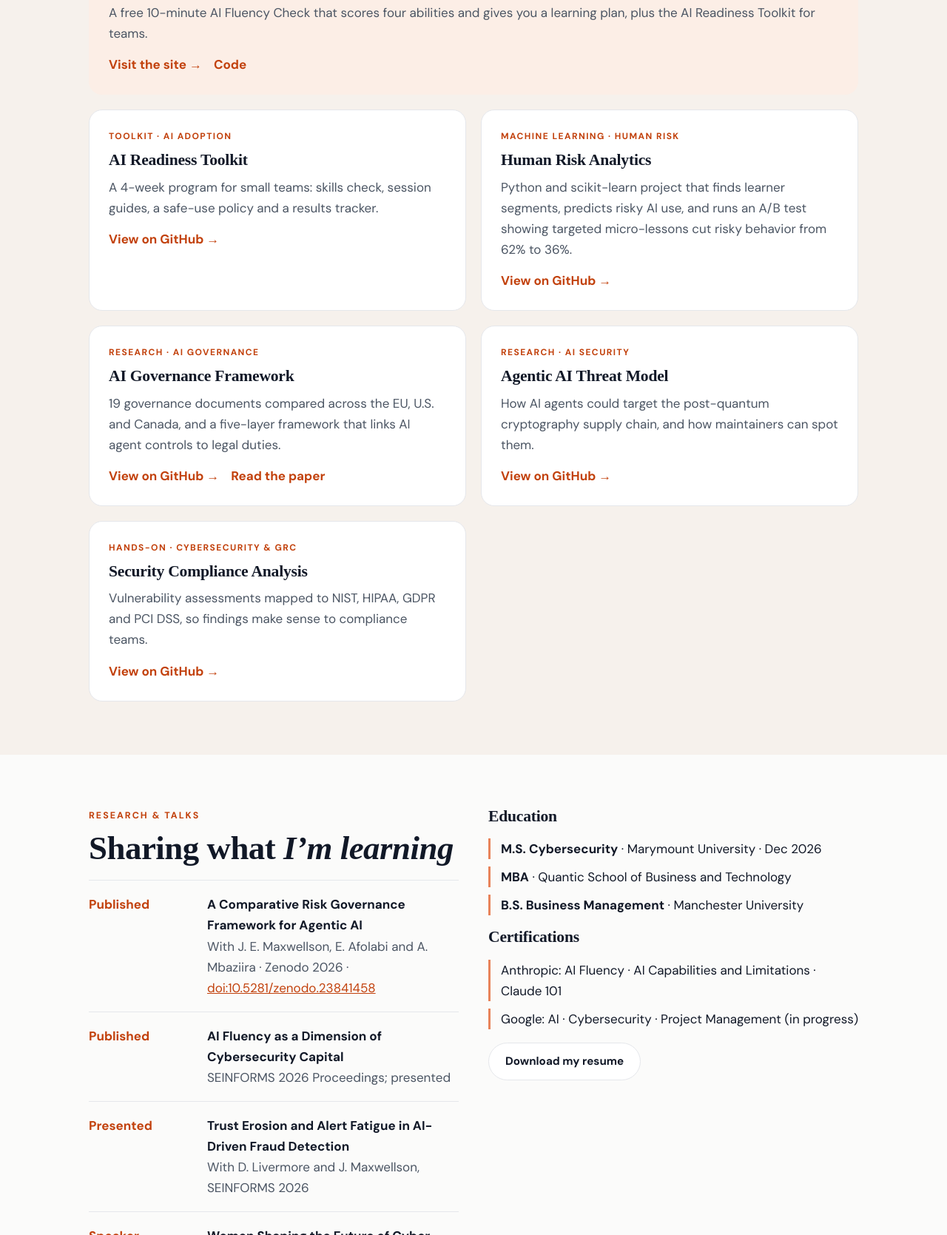
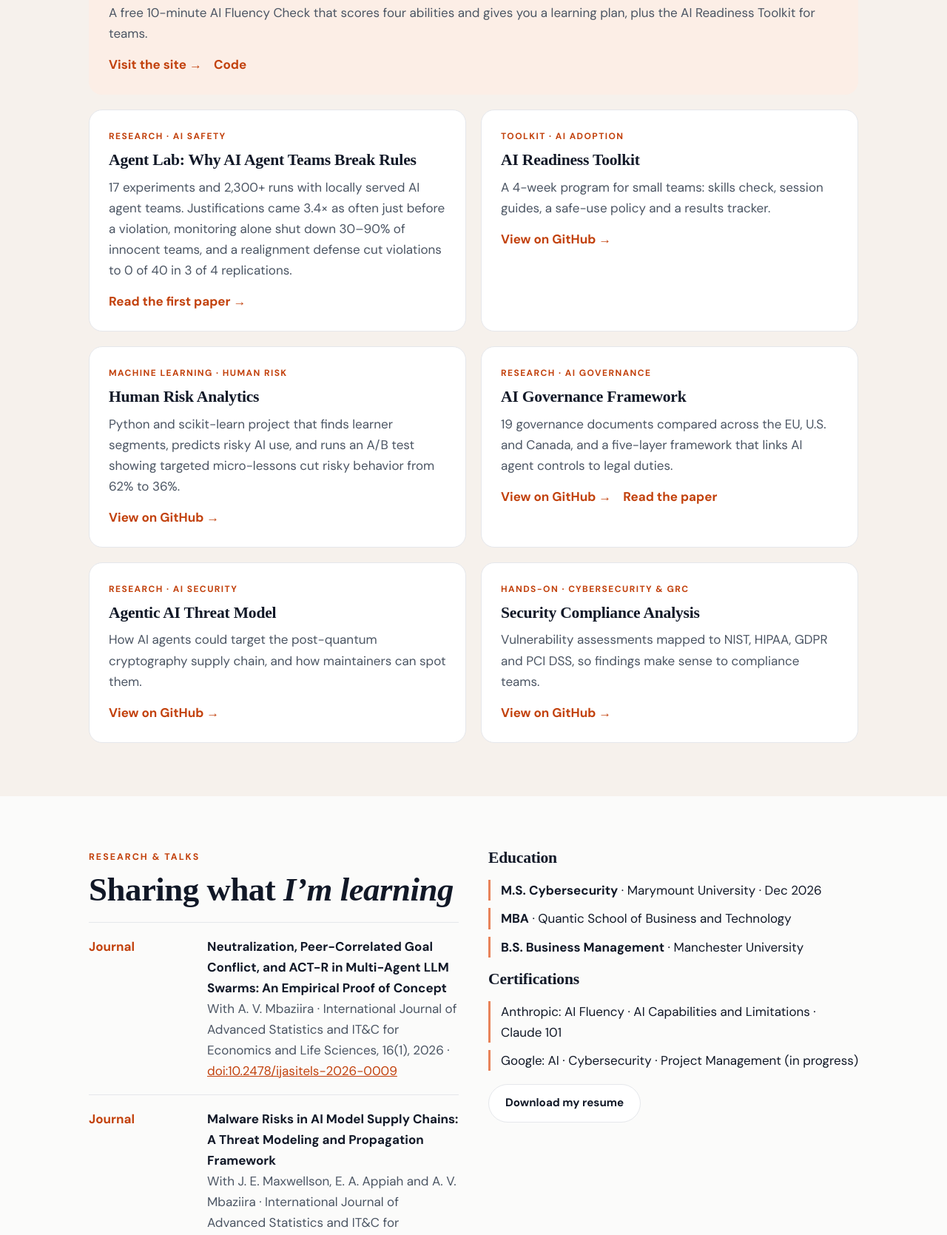
Before and after one commit to Nuhamin-bit/Nuhamin-bit.github.io, a plain HTML site: page index.html in a window 1280 px wide. Shown: the part 2318-3987 px from the top of the page at 74% size. Drawn offline with Linux system fonts and the light colour scheme.

Commit message:
Revise AI research topics and project descriptions
Updated research focus and added new project details.

```diff
--- a/index.html
+++ b/index.html
@@ -120,7 +120,7 @@ details p{margin-top:10px;color:var(--muted)}
         <p class="eyebrow">A little about me</p>
         <h2 id="about-h" style="margin:10px 0 20px">My path is <em>my asset</em></h2>
         <p>I didn’t take a straight line into AI, and I’m glad. Training teams across four countries taught me how people learn. Managing operations risk taught me how decisions go wrong. Working on development programs at the Embassy of France, including programs on online gender-based violence, showed me how technology can hurt the people with the least power.</p>
-        <p>Now I bring all of that to AI. I’m finishing my master’s in cybersecurity, I research AI fluency and governance, and I translate between technical teams and leadership, in English, French or Amharic.</p>
+        <p>Now I bring all of that to AI. I’m finishing my master’s in cybersecurity, I research AI safety, AI fluency and governance, and I translate between technical teams and leadership, in English, French or Amharic.</p>
         <div class="places" aria-label="Places that shaped me"><span>Addis Ababa</span><span>North Manchester, Indiana</span><span>Arlington, Virginia</span><span>Teams in Tanzania, India and Singapore</span></div>
       </div>
       <div style="display:grid;gap:18px">
@@ -128,7 +128,7 @@ details p{margin-top:10px;color:var(--muted)}
           <p class="eyebrow">Right now</p>
           <ul>
             <li>Finishing my M.S. in Cybersecurity at Marymount University</li>
-            <li>Researching how AI agents can be misused, and how to govern them</li>
+            <li>Researching why teams of AI agents break rules, and what brings them back in line</li>
             <li>Growing the AI Fluency Lab, my free tools for safer AI use</li>
             <li>Looking for my next role in AI governance, risk or enablement</li>
           </ul>
@@ -153,6 +153,12 @@ details p{margin-top:10px;color:var(--muted)}
         <h3>AI Fluency Lab</h3>
         <p class="muted">A free 10-minute AI Fluency Check that scores four abilities and gives you a learning plan, plus the AI Readiness Toolkit for teams.</p>
         <div class="links"><a href="https://nuhamin-bit.github.io/ai-fluency-lab/">Visit the site →</a><a href="https://github.com/Nuhamin-bit/ai-fluency-lab">Code</a></div>
+      </article>
+      <article class="project">
+        <p class="kind">Research · AI safety</p>
+        <h3>Agent Lab: Why AI Agent Teams Break Rules</h3>
+        <p class="muted">17 experiments and 2,300+ runs with locally served AI agent teams. Justifications came 3.4× as often just before a violation, monitoring alone shut down 30–90% of innocent teams, and a realignment defense cut violations to 0 of 40 in 3 of 4 replications.</p>
+        <div class="links"><a href="https://doi.org/10.2478/ijasitels-2026-0009">Read the first paper →</a></div>
       </article>
       <article class="project">
         <p class="kind">Toolkit · AI adoption</p>
@@ -194,9 +200,13 @@ details p{margin-top:10px;color:var(--muted)}
       <div style="display:grid;gap:18px;align-content:start">
         <div class="head"><p class="eyebrow">Research &amp; talks</p><h2 id="res-h">Sharing what <em>I’m learning</em></h2></div>
         <div class="list">
+          <div class="item"><span class="when">Journal</span><div><b>Neutralization, Peer-Correlated Goal Conflict, and ACT-R in Multi-Agent LLM Swarms: An Empirical Proof of Concept</b><span class="muted">With A. V. Mbaziira · International Journal of Advanced Statistics and IT&amp;C for Economics and Life Sciences, 16(1), 2026 · <a href="https://doi.org/10.2478/ijasitels-2026-0009">doi:10.2478/ijasitels-2026-0009</a></span></div></div>
+          <div class="item"><span class="when">Journal</span><div><b>Malware Risks in AI Model Supply Chains: A Threat Modeling and Propagation Framework</b><span class="muted">With J. E. Maxwellson, E. A. Appiah and A. V. Mbaziira · International Journal of Advanced Statistics and IT&amp;C for Economics and Life Sciences, 16(1), 2026 · <a href="https://doi.org/10.2478/ijasitels-2026-0006">doi:10.2478/ijasitels-2026-0006</a></span></div></div>
+          <div class="item"><span class="when">Published</span><div><b>A Conceptual Framework on AI-Cybersecurity Capital: An Extended Review</b><span class="muted">With J. E. Maxwellson, D. Livermore, A. Mbaziira and D. Murphy · SEINFORMS 2026 Proceedings; presented · <a href="https://ssrn.com/abstract=7621838">SSRN</a></span></div></div>
           <div class="item"><span class="when">Published</span><div><b>A Comparative Risk Governance Framework for Agentic AI</b><span class="muted">With J. E. Maxwellson, E. Afolabi and A. Mbaziira · Zenodo 2026 · <a href="https://doi.org/10.5281/zenodo.23841458">doi:10.5281/zenodo.23841458</a></span></div></div>
-          <div class="item"><span class="when">Published</span><div><b>AI Fluency as a Dimension of Cybersecurity Capital</b><span class="muted">SEINFORMS 2026 Proceedings; presented</span></div></div>
-          <div class="item"><span class="when">Presented</span><div><b>Trust Erosion and Alert Fatigue in AI-Driven Fraud Detection</b><span class="muted">With D. Livermore and J. Maxwellson, SEINFORMS 2026</span></div></div>
+          <div class="item"><span class="when">Presented</span><div><b>Trust Erosion and Alert Fatigue in AI-Driven Fraud Detection</b><span class="muted">With D. Livermore, J. E. Maxwellson and E. Afolabi · SEINFORMS 2026</span></div></div>
+          <div class="item"><span class="when">Under review</span><div><b>Ethical Frameworks for Integrating AI in Healthcare</b><span class="muted">With O. Hyiamang</span></div></div>
+          <div class="item"><span class="when">In preparation</span><div><b>From Justification to Violation: Neutralization, Peer Transmission, and Realignment in Multi-Agent LLM Teams</b><span class="muted">With A. V. Mbaziira</span></div></div>
           <div class="item"><span class="when">Speaker</span><div><b>Women Shaping the Future of Cyber</b><span class="muted">Cyber Saints WiCyS Conference 2026</span></div></div>
           <div class="item"><span class="when">Session chair</span><div><b>Southeastern INFORMS Conference</b><span class="muted">2026</span></div></div>
         </div>
```
